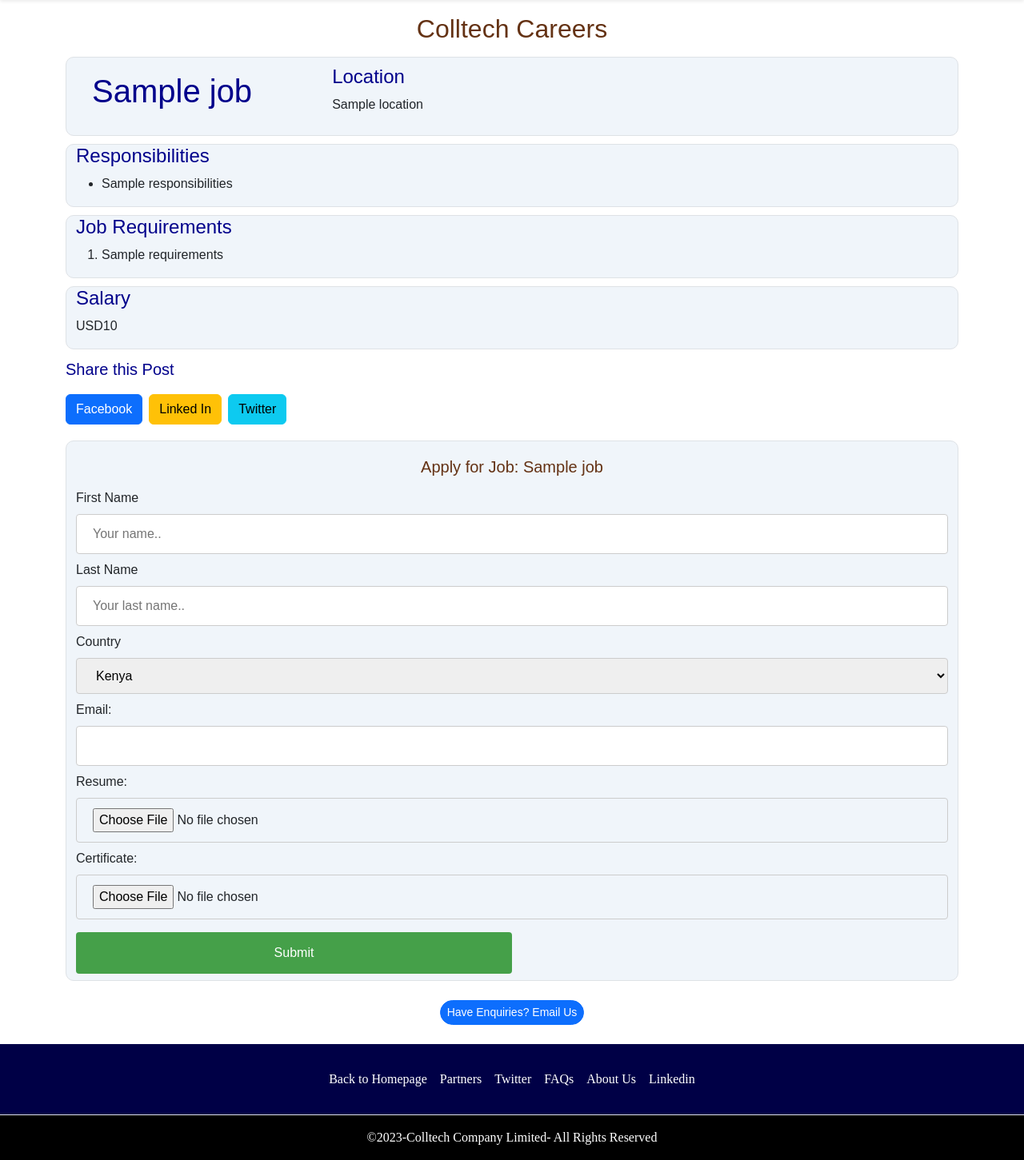
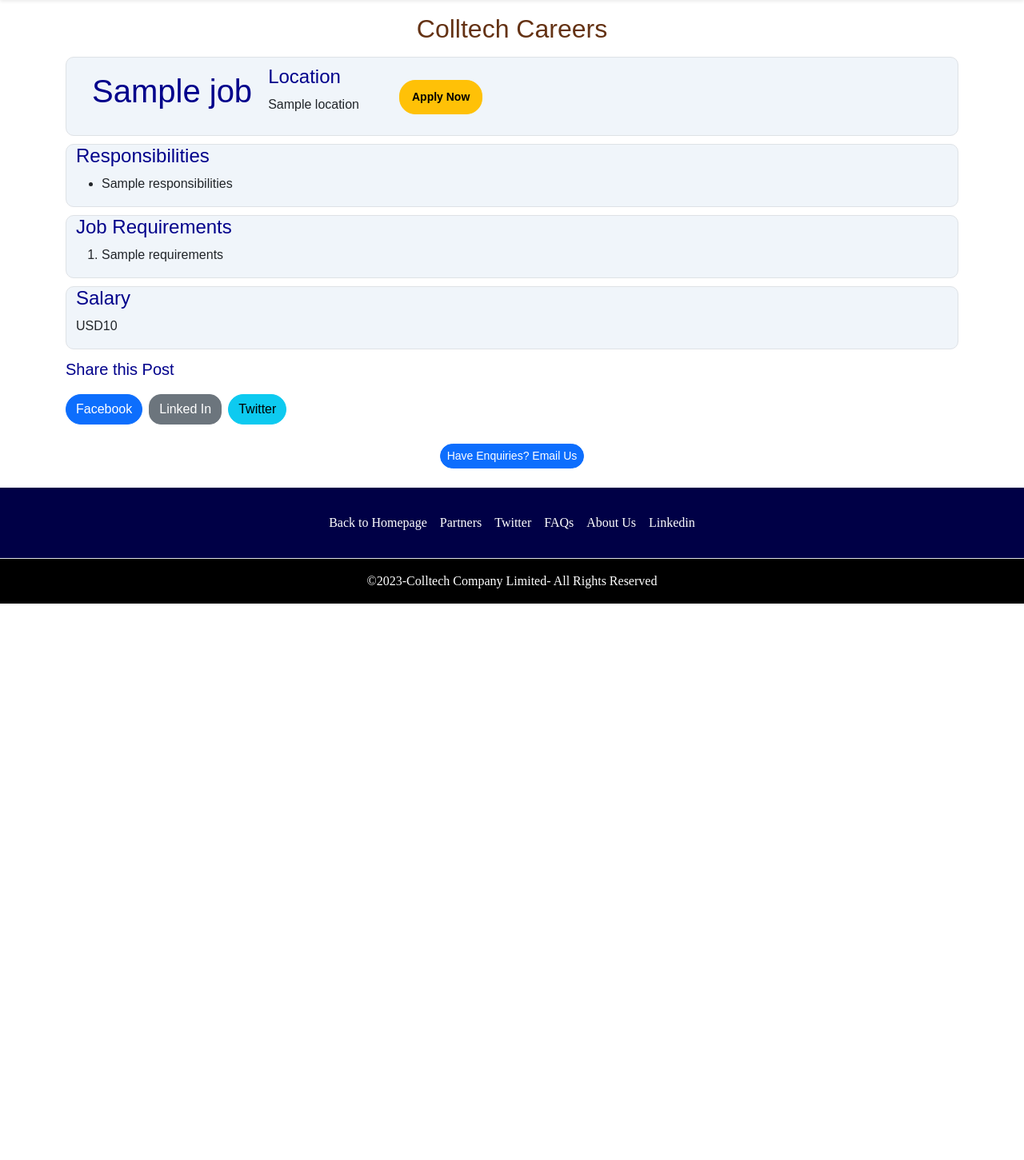
Before and after one commit to Collincehals/Colltech-Careers, a Flask app: template templates/jobpage.html in a window 1280 px wide. Shown: the part 72-1523 px from the top of the page at 80% size. After the commit the page ends 827 px from the top, so only its background shows below. Run offline with Flask 3, Linux system fonts and the light colour scheme; the template is opened without the code that fills it: most values are stand-ins (such as "Sample title", 1, 10 or a date in 2020).

Commit message:
further additions

```diff
--- a/app.py
+++ b/app.py
@@ -33,10 +33,11 @@ def about():
 def faqs():
     return render_template('faqs.html')
 
-
-@app.route('/new')
-def new():
-    return render_template('new.html')
+@app.route('/form/<id>')
+def fill_form(id):
+  job=load_job_from_db(id)
+  return render_template('applicform.html',
+                         job=job)
 
 
 @app.route('/portfolio')
--- a/templates/about.html
+++ b/templates/about.html
@@ -10,6 +10,7 @@
       h1{
         font-weight:normal;
         color: rgb(100,50,20);
+        margin-bottom: 5px;
       }
 .multiline-paragraph {
   white-space: pre-line;
@@ -61,7 +62,6 @@ At Colltech Careers, our mission is to empower individuals in their career journ
 5. <b><em>Diversity and Inclusion: </em></b> We value and celebrate diversity, promoting an inclusive environment where everyone has equal access to opportunities and can contribute their unique perspectives.
 </p>
 </div>
-</div>
     {% include 'footer.html' %}
   </body>
 </html>
--- a/templates/applicform.html
+++ b/templates/applicform.html
@@ -1,6 +1,11 @@
 <!DOCTYPE html>
 <html>
   <head>
+    <link rel="icon" type="image/png" href="/static/logo1.png" style="border-radius:2000px">
+    <title>Open Positions -Colltech Careers </title>
+    <meta charset="utf-8">
+    <meta name="viewport" content="width=device-width, initial-scale=1">
+   <link href="https://cdn.jsdelivr.net/npm/bootstrap@5.3.0-alpha3/dist/css/bootstrap.min.css" rel="stylesheet" integrity="sha384-KK94CHFLLe+nY2dmCWGMq91rCGa5gtU4mk92HdvYe+M/SXH301p5ILy+dN9+nJOZ" crossorigin="anonymous">
     <!---Form Styling starts Here --->
 <style>
   input[type=text], select {
@@ -48,8 +53,11 @@ input[type=submit]:hover {
 </style>
   </head>
   <body>
-
-  <h1  style="color:rgb(100,50,20); margin-top: 20px; margin-bottom:15px; font-size: 20px; text-align:center">Apply for Job: {{job['title']}}</h1>
+    <script src="https://cdn.jsdelivr.net/npm/bootstrap@5.3.0-alpha3/dist/js/bootstrap.bundle.min.js" integrity="sha384-ENjdO4Dr2bkBIFxQpeoTz1HIcje39Wm4jDKdf19U8gI4ddQ3GYNS7NTKfAdVQSZe" crossorigin="anonymous"></script>
+    {% include 'nav.html' %}
+    <div class="container">
+    <div class="container border" style="background-color: rgb(240, 245, 250); border-radius: 10px; margin-bottom: 20px;margin-top:20px;">
+  <h1  style="color:rgb(100,50,20); margin-top: 20px; margin-bottom:15px; font-size: 20px; text-align:center"><b>Apply for {{job['title']}} Position</b></h1>
 
 <form action="https://colltech-careers--collincehals.repl.co/submit" method="post">
     <label for="fname">First Name</label>
@@ -68,11 +76,19 @@ input[type=submit]:hover {
     </select>
         <label for="email">Email:</label>
         <input type="email" id="email" name="email" required>
+
         <label for="resume">Resume:</label>
         <input type="file" id="resume" name="resume" required>
+
         <label for="certificate">Certificate:</label>
         <input type="file" id="certificate" name="certificate" required>
-      <input type="submit" value="Submit">
+  <div style="padding-bottom:20px;"><input  type="submit" value="Submit">
+  </div>
+
   </form>
+    </div>
+      <div class="text-center mt-4 mb-4"><a style="border-radius:50px"href="mailto:odhiambocollince702@gmail.com?subject=Question%20about%20job%20opening&body=My%20Name%3A%3Cyour%20name%20here%3E%0D%0A%0D%0AMy%20question%3A%3CKindly%20leave%20your%20enquiry%20here%3E" class="btn btn-primary btn-sm">Have Enquiries? Email Us</a>
+      </div>
+      {% include 'footer.html' %}
   </body>
 </html>
--- a/templates/jobpage.html
+++ b/templates/jobpage.html
@@ -21,9 +21,12 @@
     <div  style="color: darkblue; padding-bottom:4px; padding-top:8px;" >
       <h1>{{ job.title }}</h1>
     </div>
-    <div style="padding-left:100px;">
+    <div style="padding-left:20px;">
       <h4 mb-3 mt-1 style="color: darkblue;">Location</h4>
       <p>{{ job['location'] }}</p>
+    </div>
+    <div style="padding-top:8px; padding-bottom:3px;padding-left:50px;">
+      <a style="border-radius:20px; padding-top:10px; padding-bottom:10px; padding-left:15px; padding-right:15px;margin-top:10px;"type="button" class="btn btn-sm btn-warning" href="/form/{{job['id']}}"><b>Apply Now</b></a>
     </div>
   </div>
 </div>
@@ -31,41 +34,48 @@
 <div class="container border" style="background-color:rgb(240, 245, 250);border-radius:10px; margin-bottom:10px;">
       <h4 mb-3 mt-1 style="color: darkblue">Responsibilities </h4>
       <ul>
+    {% if job and job.responsibilities %}
       {% for line in job.responsibilities.split("\n") %}
       <li>{{line}}</li>
       {% endfor %}
+    {% else %}
+    <li>No responsibilities specified.</li>
+    {% endif %}
       </ul>
 </div>
 <div class="container border" style="background-color:rgb(240, 245, 250);border-radius:10px; margin-bottom:10px;">
       <h4 mb-3 mt-1 style="color: darkblue"> Job Requirements</h4>
       <ol>
-        {%for line in job.requirements.split("\n") %}
-        <li>{{line}}</li>
-        {% endfor %}
+    {% if job and job.requirements %}
+      {% for line in job.requirements.split("\n") %}
+        <li>{{ line }}</li>
+      {% endfor %}
+    {% else %}
+    <li>No requirements specified.</li>
+    {% endif %}
       </ol>
 </div>
 <div class="container border" style="background-color: rgb(240, 245, 250); border-radius: 10px; margin-bottom: 10px;">
+  {% if job['salary'] %}
       <h4 mb-3 mt-1 style="color:darkblue">Salary </h4>
       <p> {{job.currency}}{{job.salary}}</p>
+  {% endif %}
 </div>
 
 <p class="lead" style="color: darkblue"><b>Share this Post</b></p>
 
 <div class="btn-toolbar" role="toolbar" aria-label="Toolbar with button groups">
   <div class="btn-group me-2" role="group" aria-label="First group">
-    <a type="button" class="btn btn-primary" href="https://web.facebook.com/login.php?">Facebook</a>
+    <a style="border-radius:20px;" type="button" class="btn btn-primary" href="https://web.facebook.com/login.php?">Facebook</a>
   </div>
 
   <div class="btn-group me-2" role="group" aria-label="Second group">
-    <a href="/jobs" type="button" class="btn btn-warning">Linked In</a>
+    <a style="border-radius:15px;" href="/jobs" type="button" class="btn btn-secondary">Linked In</a>
   </div>
 
   <div class="btn-group" role="group" aria-label="Third group">
-    <a href="/jobs" type="button" class="btn btn-info">Twitter</a>
+    <a style="border-radius:20px;"  href="/jobs" type="button" class="btn btn-info">Twitter</a>
   </div>
-</div>
-<div class="container border" style="background-color: rgb(240, 245, 250); border-radius: 10px; margin-bottom: 20px;margin-top:20px;">
-{% include 'applicform.html' %}
 </div>
 
       <div class="text-center mt-4 mb-4"><a style="border-radius:50px"href="mailto:odhiambocollince702@gmail.com?subject=Question%20about%20job%20opening&body=My%20Name%3A%3Cyour%20name%20here%3E%0D%0A%0D%0AMy%20question%3A%3CKindly%20leave%20your%20enquiry%20here%3E" class="btn btn-primary btn-sm">Have Enquiries? Email Us</a>
```
Also changed, not shown: templates/job.html (+7 -3 lines).
